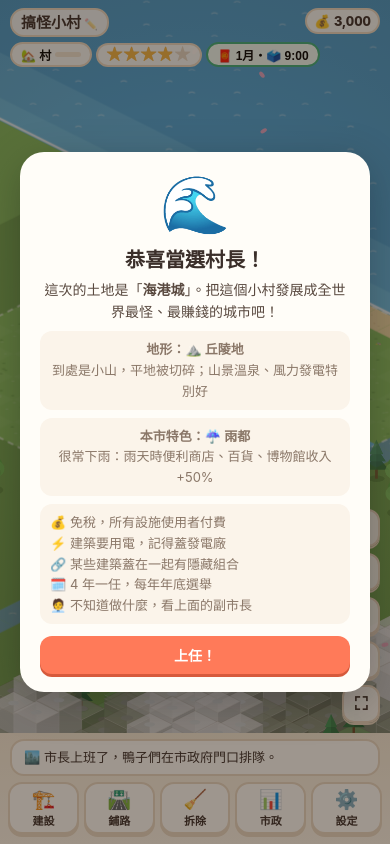
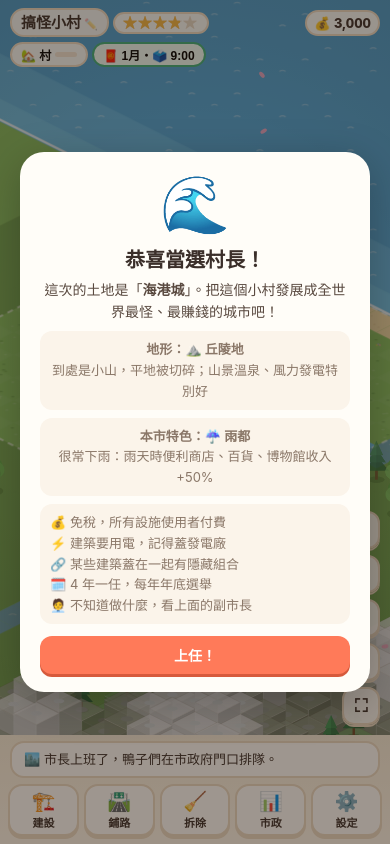
Before and after one commit to leisure7619-afk/weird-clinic, a plain HTML site: page index.html in a window 390 px wide. Drawn offline with Linux system fonts and the light colour scheme; animation ran at ten frames a second.

Commit message:
v2.10.1 上方資訊縮成兩列、修正 iPhone 主畫面版底部空白
Co-Authored-By: Claude Opus 5.5 <noreply@anthropic.com>
Claude-Session: https://claude.ai/code/session_012HgYG7YR2A85pLZAeNvFdx

```diff
--- a/index.html
+++ b/index.html
@@ -17,11 +17,11 @@
 :root{--bg:#fdf6e9;--ink:#3b2f2a;--card:#fffdf8;--accent:#ff7a59;--line:#ead9c3;--soft:#8a7768;--good:#3fae7a;--bad:#e2574c}
 *{box-sizing:border-box;-webkit-tap-highlight-color:transparent}
 html,body{margin:0;height:100%;color:var(--ink);font-family:-apple-system,BlinkMacSystemFont,"PingFang TC","Noto Sans TC","Microsoft JhengHei",sans-serif;overflow:hidden;touch-action:manipulation;user-select:none;-webkit-user-select:none;background:#7fb85e}
-#app{display:flex;flex-direction:column;height:100vh;height:100dvh;max-width:640px;margin:0 auto;position:relative}
+#app{display:flex;flex-direction:column;position:fixed;top:0;bottom:0;left:0;right:0;max-width:640px;margin:0 auto}
 header{position:absolute;left:0;right:0;top:0;z-index:3;padding:calc(8px + env(safe-area-inset-top)) calc(10px + env(safe-area-inset-right)) 0 calc(10px + env(safe-area-inset-left));display:flex;flex-direction:column;gap:5px;pointer-events:none}
-.top{display:flex;align-items:flex-start;justify-content:space-between;gap:6px}
+.top{display:flex;align-items:center;justify-content:space-between;gap:6px}
 .brand{background:rgba(255,253,248,.92);border:2px solid var(--line);border-radius:14px;padding:4px 9px;font-weight:900;font-size:15px;line-height:1.15;white-space:nowrap;flex:none}
-.brand{pointer-events:auto;cursor:pointer}.brand .ed{font-size:11px;opacity:.45;margin-left:3px}#scaleChip{display:flex;align-items:center;gap:4px}#scaleChip .pb{display:inline-block;width:26px;height:5px;border-radius:3px;background:#efe3d2;overflow:hidden}#scaleChip .pb i{display:block;height:100%;background:#3fae7a}
+.tl{display:flex;align-items:center;gap:4px;min-width:0}.brand{pointer-events:auto;cursor:pointer}.brand .ed{font-size:11px;opacity:.45;margin-left:3px}#scaleChip{display:flex;align-items:center;gap:4px}#scaleChip .pb{display:inline-block;width:22px;height:5px;border-radius:3px;background:#efe3d2;overflow:hidden}#scaleChip .pb i{display:block;height:100%;background:#3fae7a}
 .brand small{display:block;font-size:10px;font-weight:700;color:var(--soft)}
 .stats{display:flex;gap:4px;flex-wrap:nowrap;justify-content:flex-end;min-width:0}
 .pill{background:rgba(255,253,248,.95);border:2px solid var(--line);border-radius:999px;padding:3px 7px;font-weight:800;font-size:13px;font-variant-numeric:tabular-nums;white-space:nowrap;transition:transform .15s}
@@ -38,7 +38,7 @@ header{position:absolute;left:0;right:0;top:0;z-index:3;padding:calc(8px + env(s
 #depTxt{flex:1;min-width:0}
 #stage.dep #toast{top:calc(150px + env(safe-area-inset-top))}
 .chipbtn{pointer-events:auto;background:rgba(255,253,248,.95);border:2px solid var(--line);border-radius:999px;padding:2px 9px;font-weight:800;font-size:12px;white-space:nowrap}
-#satChip{display:flex;align-items:center;gap:5px;padding:2px 9px 2px 8px}#satChip .lb{font-size:11px;color:var(--soft)}#satChip .stars{position:relative;display:inline-block;font-size:16px;line-height:1;letter-spacing:1px}#satChip .bg{color:#e2d6c4}#satChip .fg{position:absolute;left:0;top:0;overflow:hidden;white-space:nowrap;color:#f2b544;width:50%}#satChip.warn{background:#ffe3dc;border-color:#f3a593}#satChip.warn .fg{color:#e2574c}
+#satChip{display:flex;align-items:center;gap:5px;padding:2px 9px 2px 8px}#satChip .lb{font-size:11px;color:var(--soft)}#satChip .stars{position:relative;display:inline-block;font-size:14px;line-height:1;letter-spacing:1px}#satChip .bg{color:#e2d6c4}#satChip .fg{position:absolute;left:0;top:0;overflow:hidden;white-space:nowrap;color:#f2b544;width:50%}#satChip.warn{background:#ffe3dc;border-color:#f3a593}#satChip.warn .fg{color:#e2574c}
 #voteChip.ok{background:#eefaf3;border-color:#3fae7a}#voteChip.mid{background:#fff3df;border-color:#f2b544}#voteChip.bad{background:#ffe3dc;border-color:#e2574c;animation:pulse .8s infinite alternate}
 @keyframes pulse{to{transform:scale(1.05)}}
 .buff{font-size:11px;font-weight:700;background:#fff1c7;border:1px solid #f1d27a;border-radius:8px;padding:2px 6px}
@@ -61,7 +61,7 @@ canvas{position:absolute;inset:0;width:100%;height:100%;display:block;touch-acti
 #zoom button{width:38px;height:38px;border-radius:12px;border:2px solid var(--line);background:rgba(255,253,248,.95);font-size:18px;font-weight:900;color:var(--ink);box-shadow:0 2px 0 var(--line)}
 #ticker{margin:6px 10px;background:var(--card);border:2px solid var(--line);border-radius:14px;padding:7px 12px;font-size:13px;min-height:36px;line-height:1.45;transition:background .3s}
 #ticker.flash{background:#fff4d6}
-nav{display:flex;gap:5px;padding:0 8px calc(10px + env(safe-area-inset-bottom))}
+nav{display:flex;gap:5px;padding:0 8px max(8px,calc(env(safe-area-inset-bottom) - 10px))}
 nav button{flex:1;min-width:0;border:2px solid var(--line);background:var(--card);border-radius:14px;padding:6px 0 4px;font-size:11px;font-weight:800;color:var(--ink);display:flex;flex-direction:column;align-items:center;gap:1px;box-shadow:0 3px 0 var(--line);position:relative}
 nav button span{font-size:19px;line-height:1.1}
 nav button:active{transform:translateY(2px);box-shadow:0 1px 0 var(--line)}
@@ -127,12 +127,12 @@ nav .dot{position:absolute;top:-5px;right:-3px;background:var(--bad);color:#fff;
     <canvas id="cv"></canvas>
     <header>
       <div class="top">
-        <div class="brand" id="brandName">搞怪城市</div>
+        <div class="tl"><div class="brand" id="brandName">搞怪城市</div><button class="chipbtn sat" id="satChip"><span class="stars"><span class="bg">★★★★★</span><span class="fg" id="satFg">★★★★★</span></span></button></div>
         <div class="stats">
           <div class="pill" id="money">💰 0</div>
         </div>
       </div>
-      <div class="row2"><button class="chipbtn" id="scaleChip">🏡 村</button><button class="chipbtn sat" id="satChip"><span class="stars"><span class="bg">★★★★★</span><span class="fg" id="satFg">★★★★★</span></span></button><button class="chipbtn" id="voteChip">🗳️</button><span id="rep" class="hidden"></span></div>
+      <div class="row2"><button class="chipbtn" id="scaleChip">🏡 村</button><button class="chipbtn" id="voteChip">🗳️</button><span id="rep" class="hidden"></span></div>
       <div id="deputy" class="hidden"><span class="dav">🧑‍💼</span><span id="depTxt"></span><span id="depGo">›</span></div>
     </header>
     <div id="zoom"><button id="zIn">＋</button><button id="zOut">－</button><button id="zRot" class="hidden" title="旋轉">⟳</button><button id="zHome">⌖</button><button id="zFull" class="hidden">⛶</button></div>
@@ -2431,7 +2431,7 @@ function citySetHTML(){
     ${ON_PAGES&&!isStandalone()?`<div class="toggle" style="display:block;font-weight:500;line-height:1.7"><b>📲 加到主畫面，全螢幕玩</b><br>iPhone：Safari「分享」→「加入主畫面」<br>Android：Chrome「⋮」→「安裝應用程式」</div>`:''}
     <div class="row"><button class="btn ghost" data-act="openFame">🏅 市長名人堂（卸任、升級）</button><button class="btn ghost" data-act="openDex">📖 組合圖鑑</button></div>
     <div class="row"><button class="btn ${confirmReset?'danger':'ghost'}" data-act="askReset">${confirmReset?'真的嗎？城市、勳章、圖鑑全部清除':'清除全部進度'}</button></div>
-    <div class="sub" style="margin-top:14px">搞怪城市 v2.10</div>`;
+    <div class="sub" style="margin-top:14px">搞怪城市 v2.10.1</div>`;
 }
 function toggleMute(){ S.muted=!S.muted; saveLocal(); refreshSheet(); }
 function toggleNight(){ S.noNight=!S.noNight; saveLocal(); refreshSheet(); ticker(S.noNight?'☀️ 日夜變化關掉了，城市永遠是白天。':'🌙 日夜變化打開了。'); }
--- a/sw.js
+++ b/sw.js
@@ -1,5 +1,5 @@
 // 怪病診所 service worker：連得上網就拿最新版，離線時用快取
-const CACHE = 'weird-clinic-v36';
+const CACHE = 'weird-clinic-v37';
 const SHELL = ['./', './index.html', './manifest.webmanifest', './icon-192.png', './icon-512.png', './apple-touch-icon.png'];
 self.addEventListener('install', e => {
   e.waitUntil(caches.open(CACHE).then(c => c.addAll(SHELL)).then(() => self.skipWaiting()));
```
